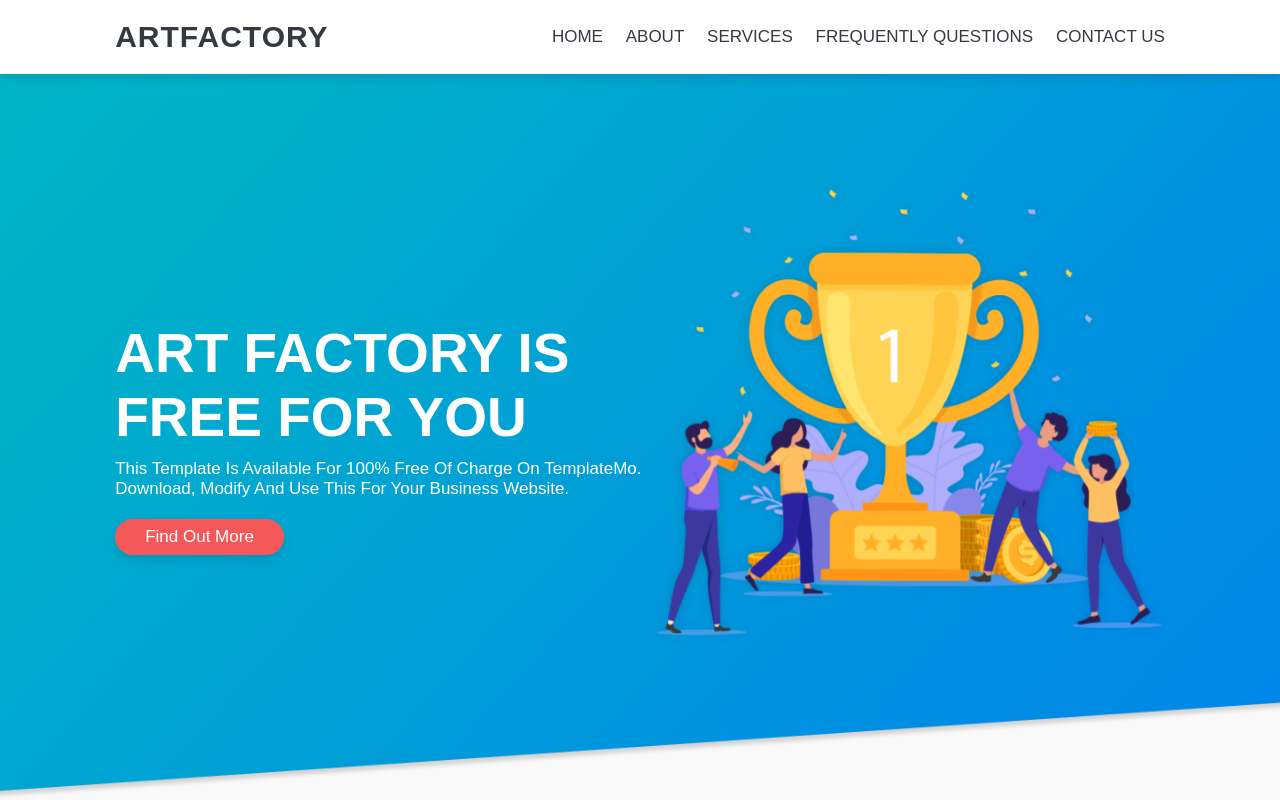
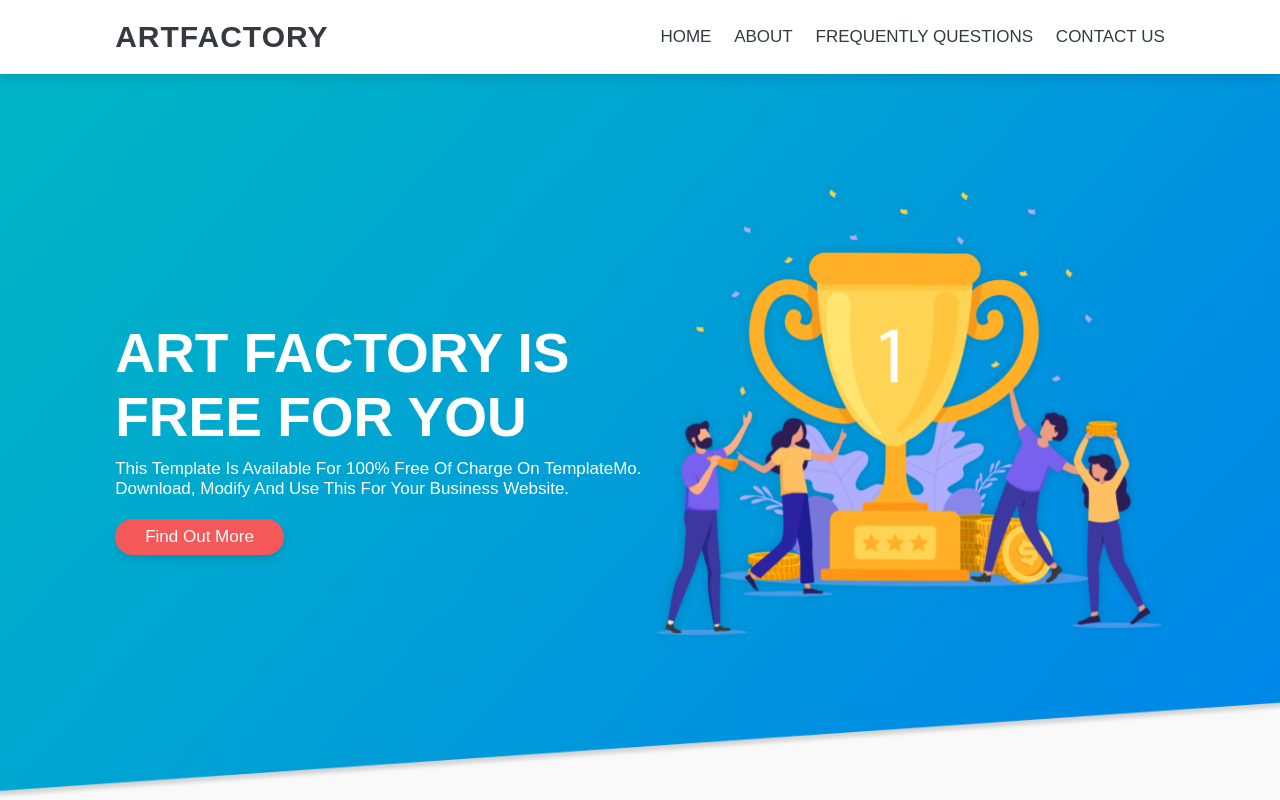
Before and after one commit to VenkatVenky36/Art-factory-Project, a plain HTML site: page index.html in a window 1280 px wide. Shown: the top 800 px of the page. Drawn offline with Linux system fonts and the light colour scheme.

Commit message:
to create a project

```diff
--- a/index.html
+++ b/index.html
@@ -706,7 +706,7 @@
       <nav class="navbar">
         <a href="#home">HOME</a>
         <a href="#about">ABOUT</a>
-        <a href="#services">SERVICES</a>
+
         <a href="#faq">FREQUENTLY QUESTIONS</a>
         <a href="#contact">CONTACT US</a>
       </nav>
```
